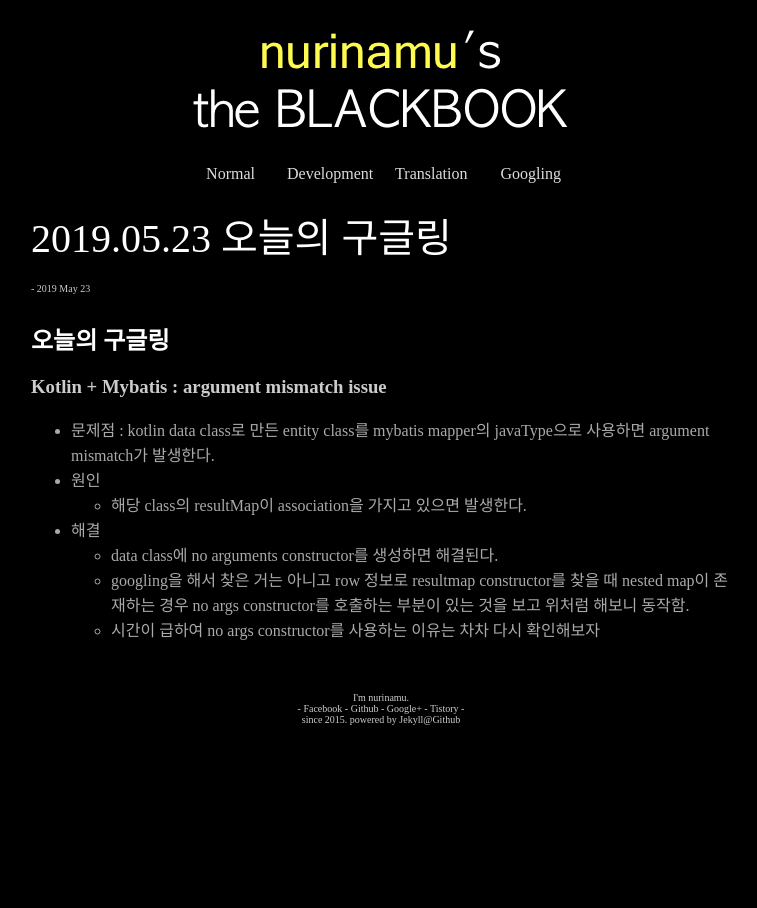
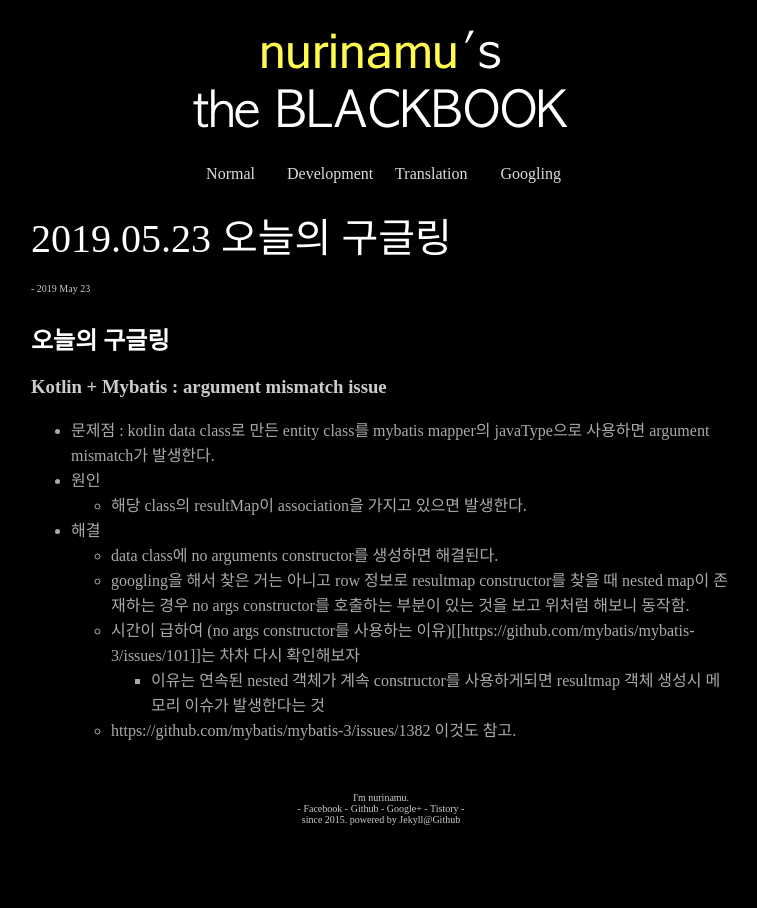
Before and after one commit to nurinamu/nurinamu.github.io, a Jekyll site: the page built from _posts/googling/2019-05-23-googling.md, in a window 1280 px wide. Shown: the whole page, without its empty margins (259-1016 px from the left). Built offline with Jekyll 4.4.1, drawn with Linux system fonts in a browser that asks for light colours.

Commit message:
Add more comments

```diff
--- a/_posts/googling/2019-05-23-googling.md
+++ b/_posts/googling/2019-05-23-googling.md
@@ -14,4 +14,6 @@ description : 3년만에 다시 살려보는 오늘의 구글링
  - 해결
     - data class에 no arguments constructor를 생성하면 해결된다.
     - googling을 해서 찾은 거는 아니고 row 정보로 resultmap constructor를 찾을 때 nested map이 존재하는 경우 no args constructor를 호출하는 부분이 있는 것을 보고 위처럼 해보니 동작함.
-    - 시간이 급하여 no args constructor를 사용하는 이유는 차차 다시 확인해보자
+    - 시간이 급하여 (no args constructor를 사용하는 이유)[[https://github.com/mybatis/mybatis-3/issues/101]]는 차차 다시 확인해보자
+        - 이유는 연속된 nested 객체가 계속 constructor를 사용하게되면 resultmap 객체 생성시 메모리 이슈가 발생한다는 것
+    - https://github.com/mybatis/mybatis-3/issues/1382 이것도 참고.
```
